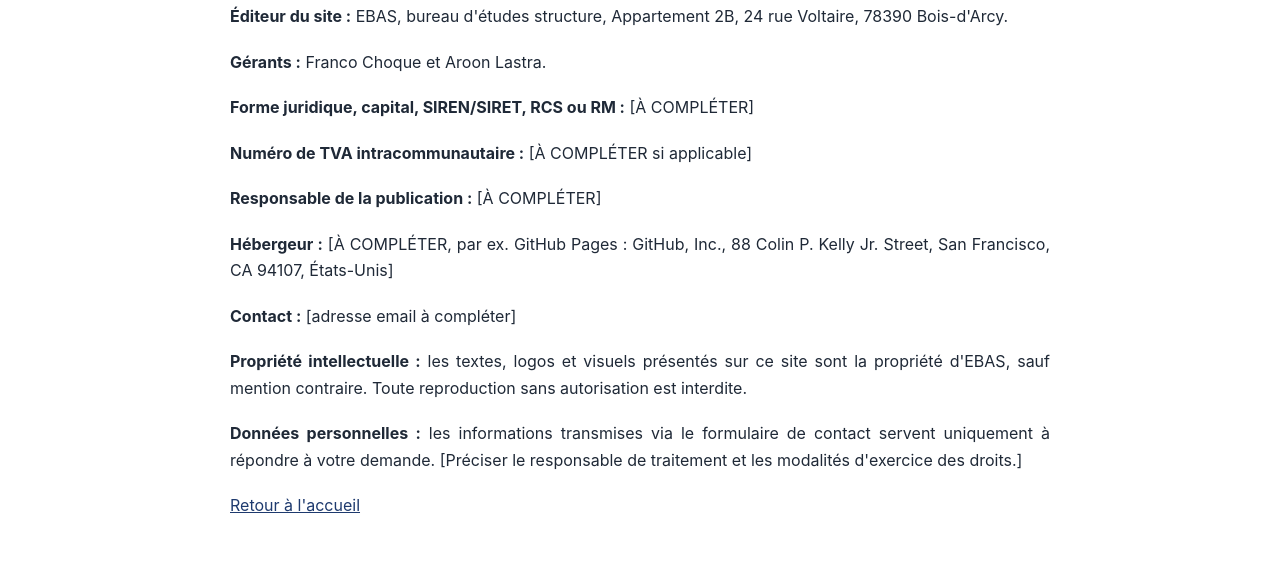
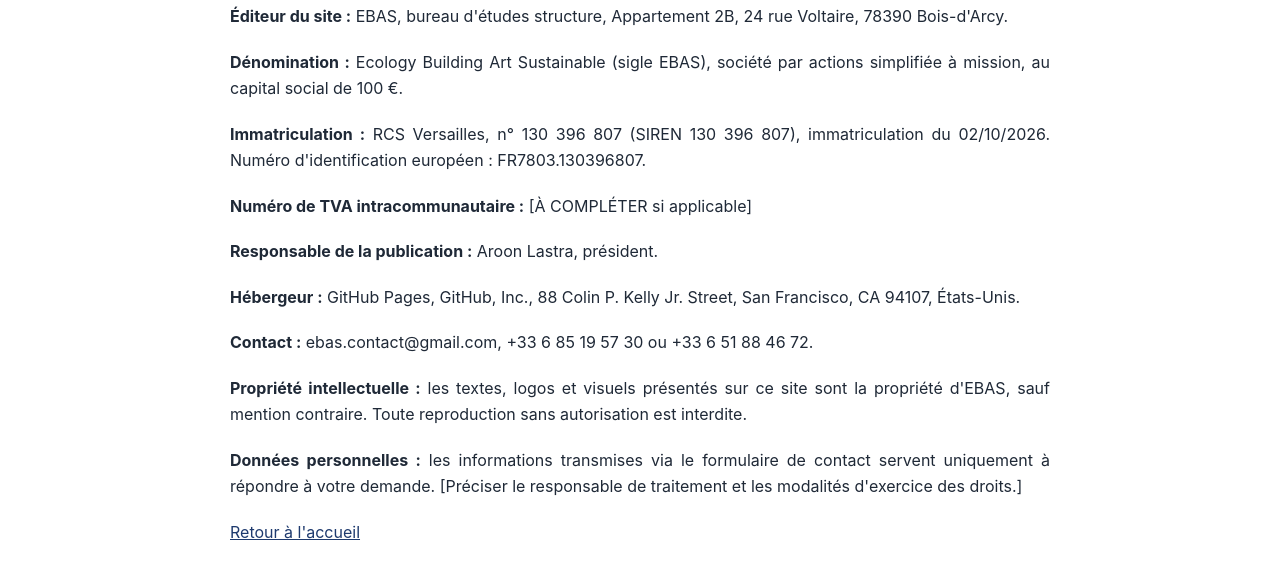
Before and after one commit to ebasstructure/ebas-bet, a plain HTML site: page mentions-legales.html in a window 1280 px wide. Shown: the part 218-796 px from the top of the page. Drawn offline with Linux system fonts and the light colour scheme.

Commit message:
À propos et mentions légales : données de l'extrait Kbis
- Présentation d'EBAS résumée à partir de l'extrait Kbis (FR / EN / ES)
- Mentions légales : dénomination, capital, immatriculation RCS, responsable de publication, contact

Co-Authored-By: Claude Haiku 5.5 <noreply@anthropic.com>
Claude-Session: https://claude.ai/code/session_01JLdyDs9rmVabTaDnqSiypn

```diff
--- a/mentions-legales.html
+++ b/mentions-legales.html
@@ -20,12 +20,12 @@
     <div class="container narrow prose">
       <h1 class="section-title">Mentions légales</h1>
       <p><strong>Éditeur du site :</strong> EBAS, bureau d'études structure, Appartement 2B, 24 rue Voltaire, 78390 Bois-d'Arcy.</p>
-      <p><strong>Gérants :</strong> Franco Choque et Aroon Lastra.</p>
-      <p><strong>Forme juridique, capital, SIREN/SIRET, RCS ou RM :</strong> [À COMPLÉTER]</p>
+      <p><strong>Dénomination :</strong> Ecology Building Art Sustainable (sigle EBAS), société par actions simplifiée à mission, au capital social de 100 €.</p>
+      <p><strong>Immatriculation :</strong> RCS Versailles, n° 130 396 807 (SIREN 130 396 807), immatriculation du 02/10/2026. Numéro d'identification européen : FR7803.130396807.</p>
       <p><strong>Numéro de TVA intracommunautaire :</strong> [À COMPLÉTER si applicable]</p>
-      <p><strong>Responsable de la publication :</strong> [À COMPLÉTER]</p>
-      <p><strong>Hébergeur :</strong> [À COMPLÉTER, par ex. GitHub Pages : GitHub, Inc., 88 Colin P. Kelly Jr. Street, San Francisco, CA 94107, États-Unis]</p>
-      <p><strong>Contact :</strong> [adresse email à compléter]</p>
+      <p><strong>Responsable de la publication :</strong> Aroon Lastra, président.</p>
+      <p><strong>Hébergeur :</strong> GitHub Pages, GitHub, Inc., 88 Colin P. Kelly Jr. Street, San Francisco, CA 94107, États-Unis.</p>
+      <p><strong>Contact :</strong> ebas.contact@gmail.com, +33 6 85 19 57 30 ou +33 6 51 88 46 72.</p>
       <p><strong>Propriété intellectuelle :</strong> les textes, logos et visuels présentés sur ce site sont la propriété d'EBAS, sauf mention contraire. Toute reproduction sans autorisation est interdite.</p>
       <p><strong>Données personnelles :</strong> les informations transmises via le formulaire de contact servent uniquement à répondre à votre demande. [Préciser le responsable de traitement et les modalités d'exercice des droits.]</p>
       <p><a href="index.html">Retour à l'accueil</a></p>
```
Also changed, not shown: js/i18n.js (+6 -6 lines).
